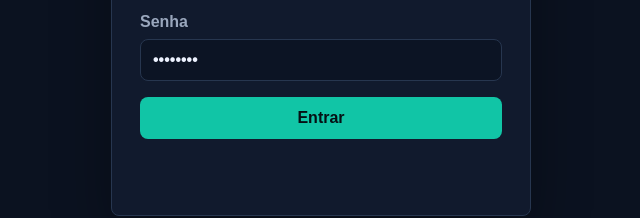
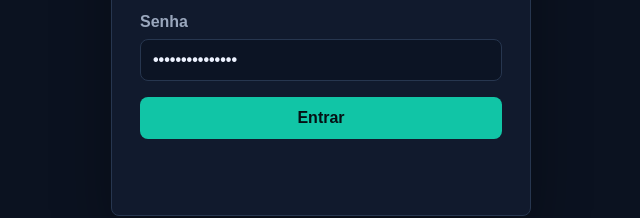
Before and after one commit to Ljr-dev/toicin, a website: page public/admin/login.html in a window 1280 px wide. Shown: the part 405-623 px from the top of the page, 319-959 px from the left. Drawn offline with Linux system fonts and the light colour scheme.

Commit message:
Update admin login password hint

```diff
--- a/public/admin/login.html
+++ b/public/admin/login.html
@@ -10,7 +10,7 @@
   <form id="loginForm" class="login-card">
     <h1>Painel administrativo</h1>
     <label>Email<input name="email" type="email" value="admin@admin.com" required></label>
-    <label>Senha<input name="password" type="password" value="admin123" required></label>
+    <label>Senha<input name="password" type="password" value="loja_toicin2026" required></label>
     <button>Entrar</button>
     <p id="message"></p>
   </form>
```
